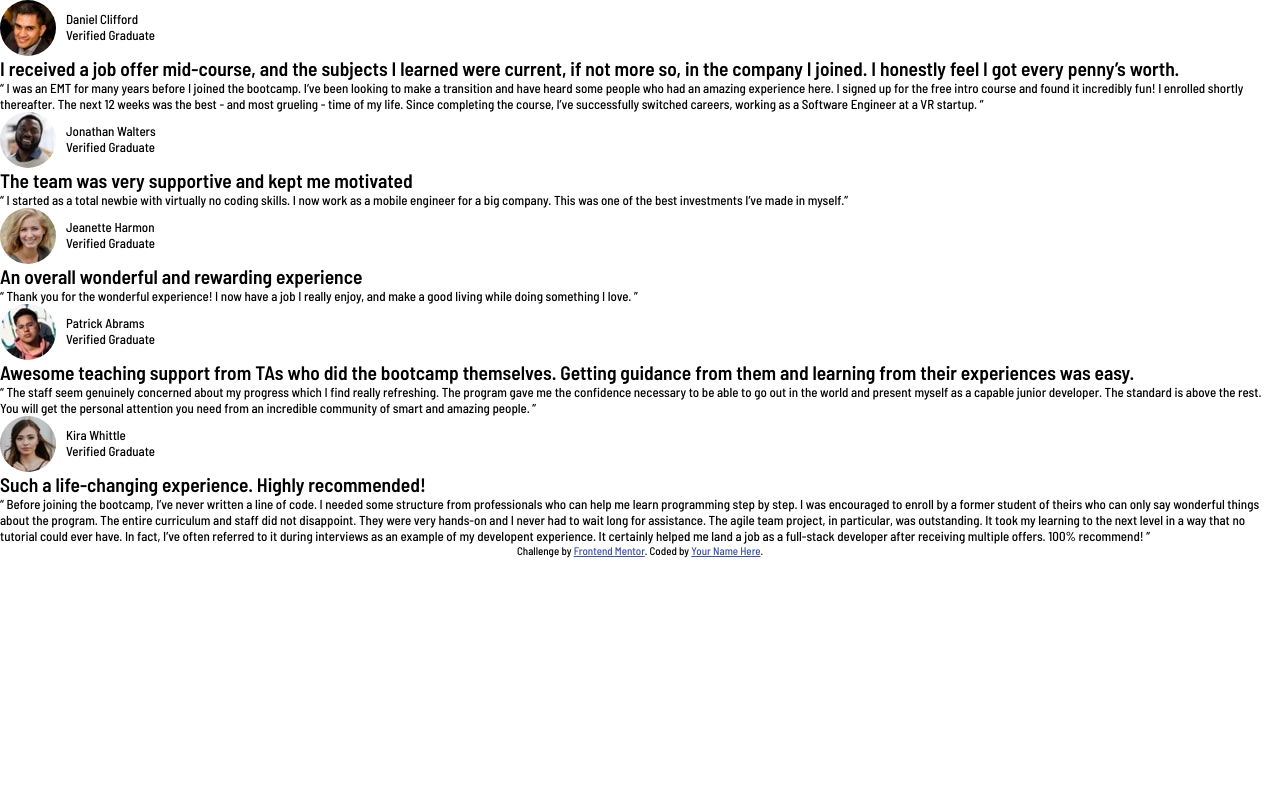
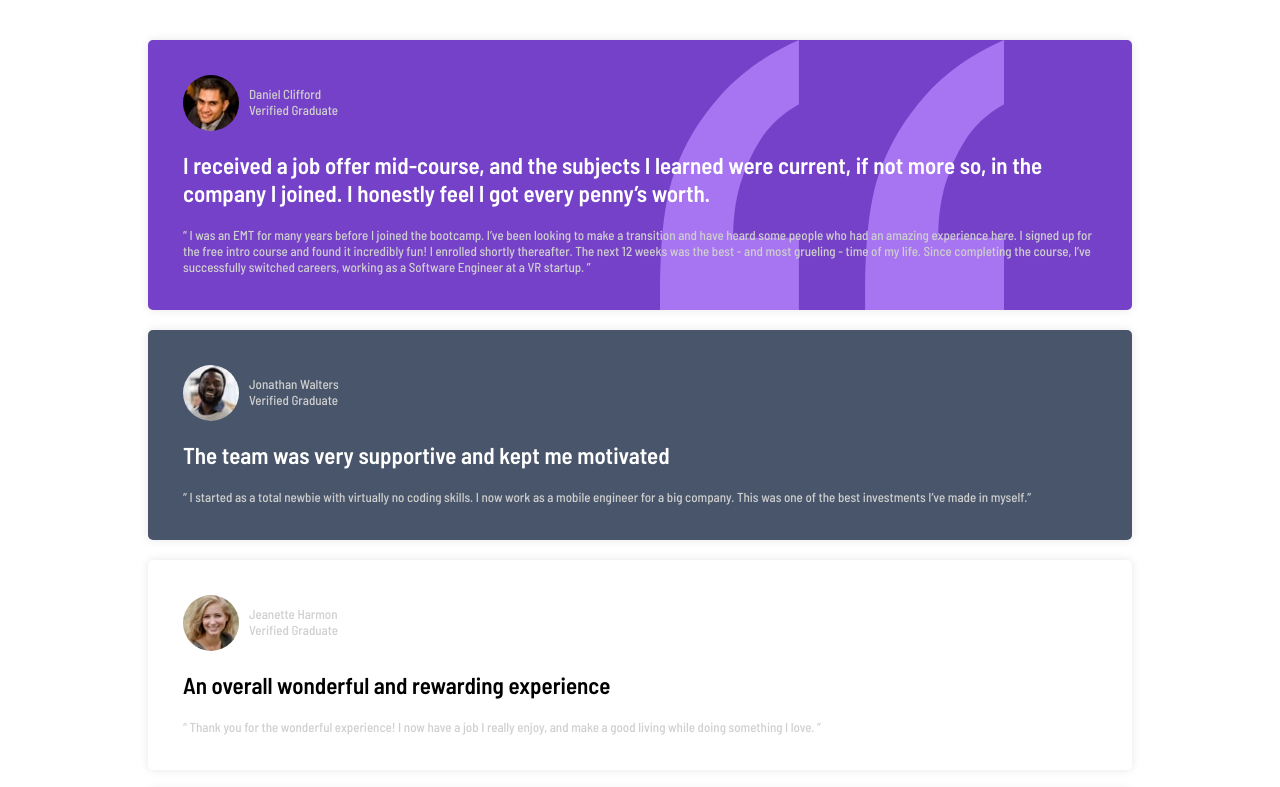
Before and after one commit to celumusaBDuma/testimonials-grid-section, a plain HTML site: page index.html in a window 1280 px wide. Shown: the top 787 px of the page. Drawn offline with Linux system fonts and the light colour scheme.

Commit message:
Build card component.

```diff
--- a/index.html
+++ b/index.html
@@ -29,7 +29,7 @@
     <body>
         <div class="container">
             <div class="testimonies">
-                <div class="card testimony">
+                <div class="card testimony qoutation">
                     <div class="user">
                         <img
                             src="images/image-daniel.jpg"
--- a/styles.css
+++ b/styles.css
@@ -1,5 +1,7 @@
 @import url("https://fonts.googleapis.com/css2?family=Barlow+Semi+Condensed:wght@500;600&display=swap");
 
+/*          Global styles
+--------------------------------- */
 *,
 *::after,
 *::before {
@@ -17,12 +19,73 @@ body {
     font-size: 1.3rem;
 }
 
+h2 {
+    font-size: 2.3rem;
+}
+
+p {
+    color: hsl(0, 0%, 81%);
+}
+
 img {
     border-radius: 100%;
     float: left;
     margin-right: 1rem;
 }
 
+.container {
+    width: 80%;
+    margin: 4rem auto;
+}
+
+/*          Card styles
+--------------------------------- */
+.card {
+    /* border: 3px solid grey; */
+    border-radius: 5px;
+    margin: 2rem;
+    padding: 3.5rem;
+    box-shadow: 0 0px 10px rgba(0, 0, 0, 0.1);
+}
+
+.card .lead {
+    padding: 2rem 0;
+}
+
+.testimonies .card:nth-child(1) {
+    background-color: #7541c8;
+    color: #fff;
+}
+
+.testimonies .card:nth-child(2) {
+    background-color: #48556a;
+    color: #fff;
+}
+
+.testimonies .card:nth-child(3) {
+    background-color: #fff;
+}
+
+.testimonies .card:nth-child(4) {
+    background-color: #19212e;
+    color: #fff;
+}
+
+.testimonies .card:nth-child(5) {
+    background-color: #fff;
+    color: hsl(210, 46%, 95%);
+}
+
+.qoutation {
+    background-image: url(images/bg-pattern-quotation.svg);
+    background-repeat: no-repeat;
+    background-size: 35%;
+    background-position: 80% 0%;
+    /* opacity: 0.7; */
+}
+
+/*          User styles
+--------------------------------- */
 .profile-details {
     padding: 1.1rem 0;
 }
```
